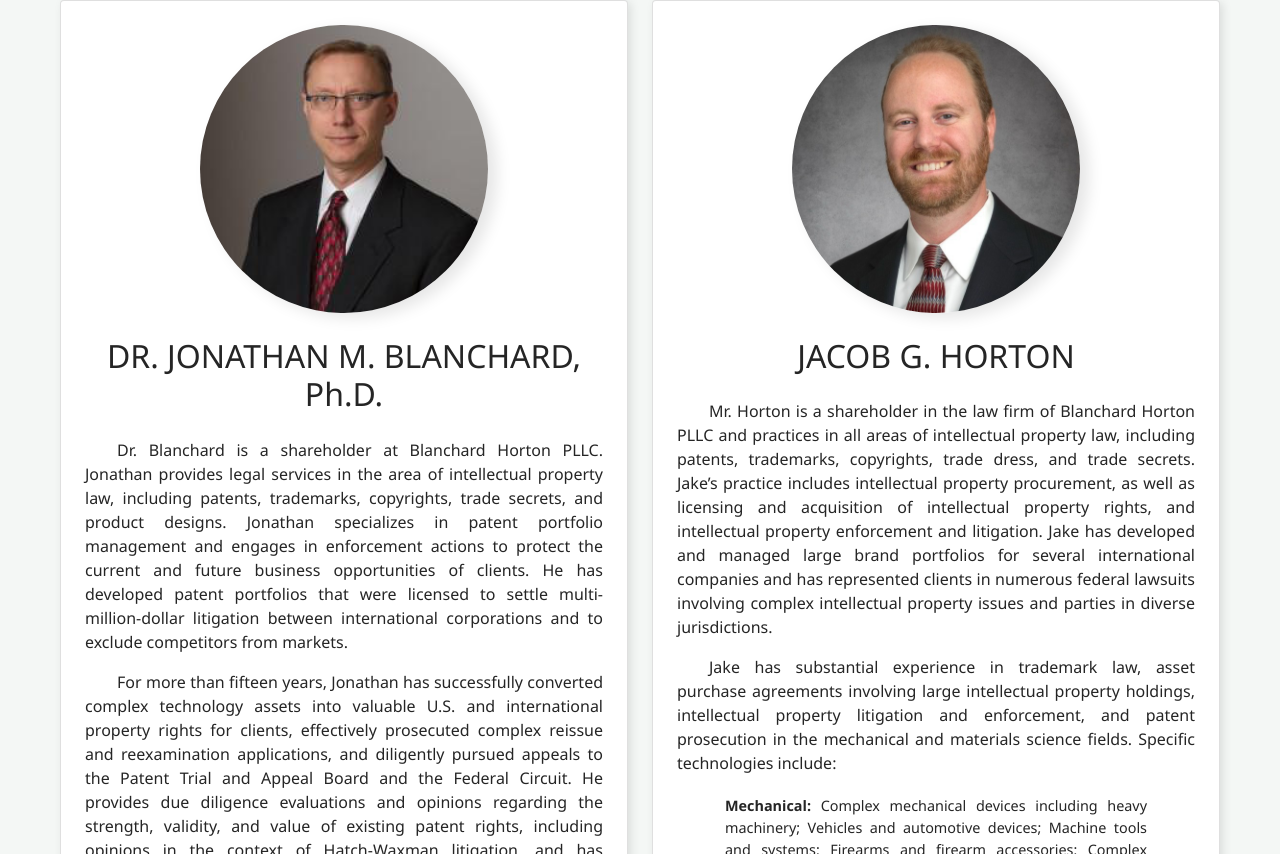
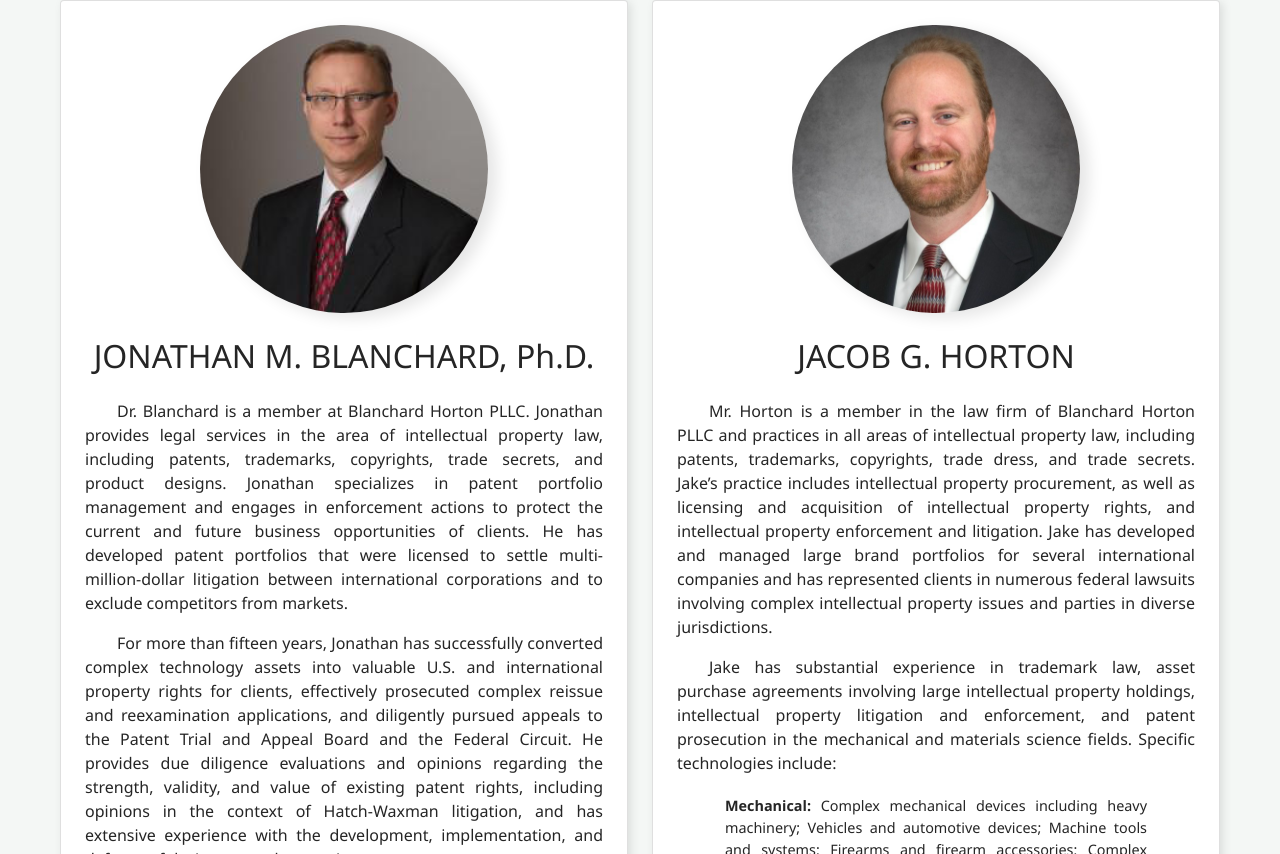
Before and after one commit to sburchfield/blanchard-horton, a React (Create React App) app: page /our-team in a window 1280 px wide. Shown: the part 352-1206 px from the top of the page. Built offline with nearby package versions, Linux system fonts and the light colour scheme; what react-google-maps would draw is missing.

Commit message:
making minor text changes:

```diff
--- a/src/Pages/OurTeam/OurTeam.js
+++ b/src/Pages/OurTeam/OurTeam.js
@@ -23,12 +23,12 @@
                 <div>
                     <div className="aboutSectionImage" style={{backgroundImage: `url( ${JohnImage} )`}}></div>
                 </div>
-                <h4 className="aboutSectionHeader">DR. JONATHAN M. BLANCHARD, Ph.D.</h4>
+                <h4 className="aboutSectionHeader">JONATHAN M. BLANCHARD, Ph.D.</h4>
                 <div>
                     <div>
                         <div className="aboutSectionText">
                             <div>
-                                <p>Dr. Blanchard is a shareholder at Blanchard Horton PLLC. Jonathan provides legal services in the area of intellectual property law, including patents, trademarks, copyrights, trade secrets, and product designs. Jonathan specializes in patent portfolio management and engages in enforcement actions to protect the current and future business opportunities of clients. He has developed patent portfolios that were licensed to settle multi-million-dollar litigation between international corporations and to exclude competitors from markets.</p>
+                                <p>Dr. Blanchard is a member at Blanchard Horton PLLC. Jonathan provides legal services in the area of intellectual property law, including patents, trademarks, copyrights, trade secrets, and product designs. Jonathan specializes in patent portfolio management and engages in enforcement actions to protect the current and future business opportunities of clients. He has developed patent portfolios that were licensed to settle multi-million-dollar litigation between international corporations and to exclude competitors from markets.</p>
                                 <p>For more than fifteen years, Jonathan has successfully converted complex technology assets into valuable U.S. and international property rights for clients, effectively prosecuted complex reissue and reexamination applications, and diligently pursued appeals to the Patent Trial and Appeal Board and the Federal Circuit. He provides due diligence evaluations and opinions regarding the strength, validity, and value of existing patent rights, including opinions in the context of Hatch-Waxman litigation, and has extensive experience with the development, implementation, and defense of design-around strategies.</p>
                                 <p>Jonathan has substantial experience with organic and inorganic chemistry as well as with the electrical and mechanical arts. Specific technologies include:</p>
                                 <ul className="experience">
@@ -95,7 +95,7 @@
                     <div>
                         <div className="aboutSectionText">
                             <div>
-                                <p>Mr. Horton is a shareholder in the law firm of Blanchard Horton PLLC and practices in all areas of intellectual property law, including patents, trademarks, copyrights, trade dress, and trade secrets.  Jake’s practice includes intellectual property procurement, as well as licensing and acquisition of intellectual property rights, and intellectual property enforcement and litigation. Jake has developed and managed large brand portfolios for several international companies and has represented clients in numerous federal lawsuits involving complex intellectual property issues and parties in diverse jurisdictions.</p>
+                                <p>Mr. Horton is a member in the law firm of Blanchard Horton PLLC and practices in all areas of intellectual property law, including patents, trademarks, copyrights, trade dress, and trade secrets.  Jake’s practice includes intellectual property procurement, as well as licensing and acquisition of intellectual property rights, and intellectual property enforcement and litigation. Jake has developed and managed large brand portfolios for several international companies and has represented clients in numerous federal lawsuits involving complex intellectual property issues and parties in diverse jurisdictions.</p>
                                 <p>Jake has substantial experience in trademark law, asset purchase agreements involving large intellectual property holdings, intellectual property litigation and enforcement, and patent prosecution in the mechanical and materials science fields. Specific technologies include:</p>
                                 <ul className="experience">
                                     <li><b>Mechanical:</b> Complex mechanical devices including heavy machinery; Vehicles and automotive devices; Machine tools and systems; Firearms and firearm accessories; Complex manufacturing machines and systems.</li>
```
